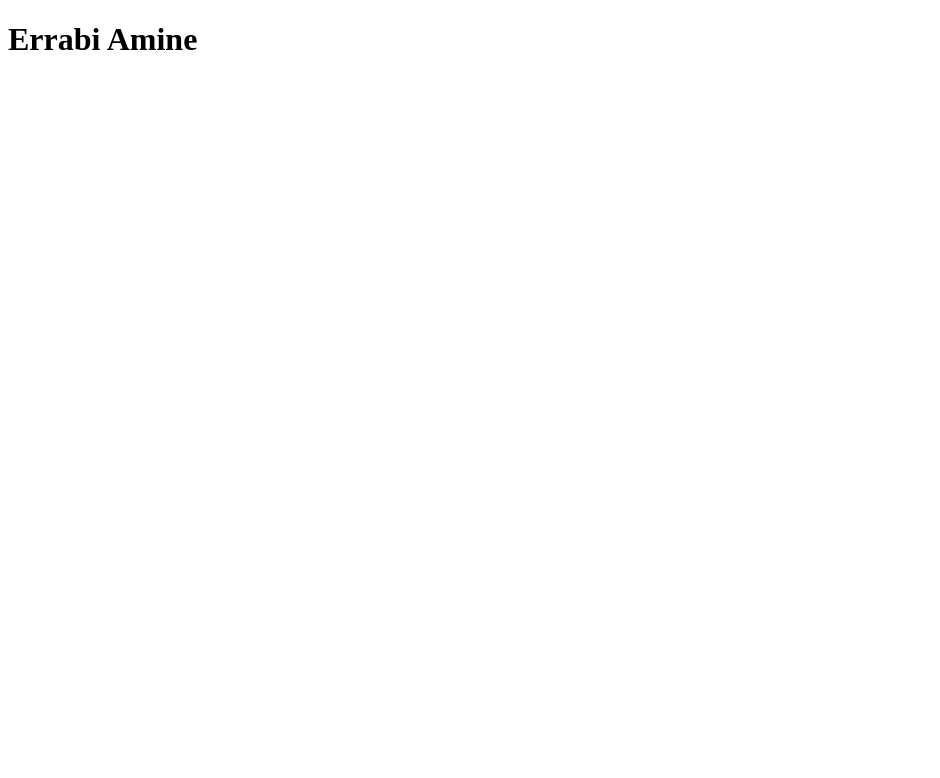
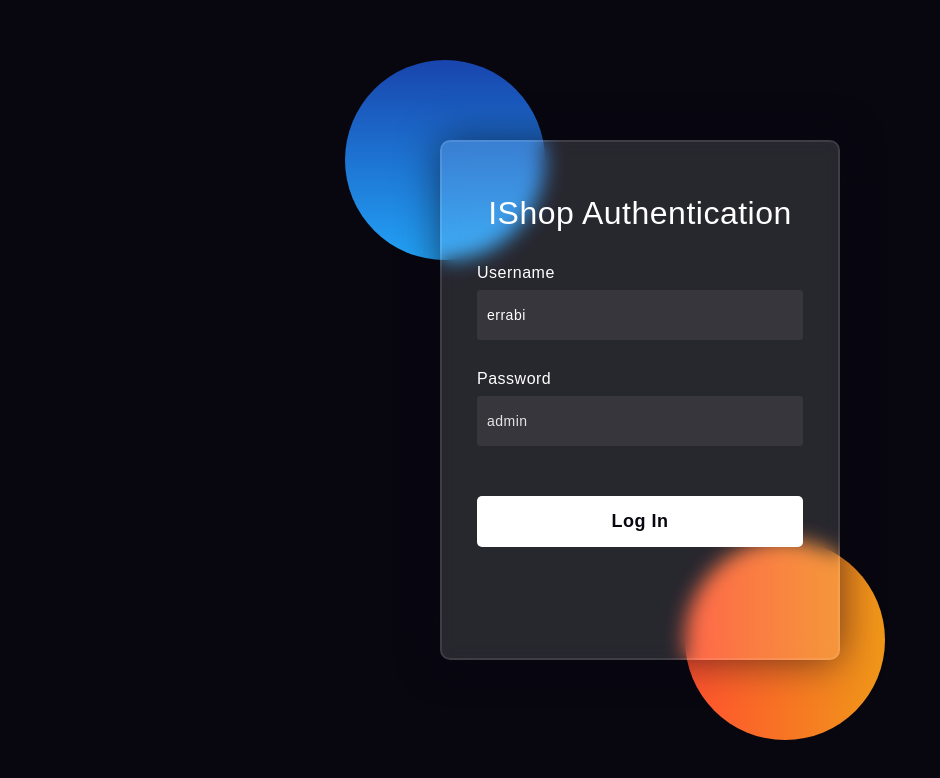
Before and after one commit to e2rabi/IShop-authorization-ui, a React (Vite) app: page / in a window 1280 px wide. Shown: the top 778 px of the page, without its empty margins (0-940 px from the left). Built offline with nearby package versions, Linux system fonts and the light colour scheme.

Commit message:
Add login componenet

```diff
--- a/src/components/App.js
+++ b/src/components/App.js
@@ -1,18 +1,11 @@
-import User from "./User"
+import Login from "./Login";
 
-/* const App = () => {
-    return React.createElement("div", {}, [
-        React.createElement("h2", { id: "title" }, "Login"),
-        React.createElement(User, { name: "ERRABI AMINE" }),
-        React.createElement(User),
-    ]);
-}; */
-const App = ()=>{
-    return (
-        <div>
-            <User name="Errabi Amine"/>
-        </div>
-    );
+const App = () => {
+  return (
+    <div>
+      <Login name="Errabi Amine" />
+    </div>
+  );
 };
 
 export default App;
--- /dev/null
+++ b/src/components/Login.js
@@ -0,0 +1,29 @@
+import "../../src/style.css";
+
+const Login = (props) => {
+  const user = {
+    "username":"errabi",
+    "password":"admin"
+  };
+  return (
+    <div>
+      <div className="background">
+        <div className="shape"></div>
+        <div className="shape"></div>
+      </div>
+      <form>
+        <h3>IShop Authentication</h3>
+
+        <label htmlFor="username">Username</label>
+        <input type="text" value={user.username} placeholder="Username" id="username" />
+
+        <label htmlFor="password">Password</label>
+        <input type="password" placeholder={user.password} id="password" />
+
+        <button>Log In</button>
+      </form>
+    </div>
+  );
+};
+
+export default Login;
--- a/src/components/User.js
+++ /dev/null
@@ -1,19 +0,0 @@
-//import React from "react";
-
-/* const User = (props) => {
-  return   React.createElement("div",{},[
-           React.createElement("h1",{},props.name),
-    ]);
-};
- */
-// using jsx
-
-const User = (props) =>{
-  return(
-    <div>
-      <h1>{props.name}</h1>
-    </div>
-  );
-};
-
-export default User;
--- a/src/components/index.js
+++ b/src/components/index.js
@@ -1,5 +1,5 @@
 import React from "react";
 import { render } from "react-dom";
-import App from "./App"
+import App from "./App";
 
-render(<App/>, document.getElementById("root"));
+render(<App />, document.getElementById("root"));
--- a/src/index.html
+++ b/src/index.html
@@ -4,7 +4,7 @@
     <meta charset="UTF-8">
     <meta http-equiv="X-UA-Compatible" content="IE=edge">
     <meta name="viewport" content="width=device-width, initial-scale=1.0">
-    <title>Ishop Admin</title>
+    <title>Ishop Authentication</title>
     <link ref="stylesheet" href="./style.css" >
 </head>
 <body>
--- a/src/style.css
+++ b/src/style.css
@@ -0,0 +1,123 @@
+
+  *,
+*:before,
+*:after{
+padding: 0;
+margin: 0;
+box-sizing: border-box;
+}
+body{
+background-color: #080710;
+}
+.background{
+width: 430px;
+height: 520px;
+position: absolute;
+transform: translate(-50%,-50%);
+left: 50%;
+top: 50%;
+}
+.background .shape{
+height: 200px;
+width: 200px;
+position: absolute;
+border-radius: 50%;
+}
+.shape:first-child{
+background: linear-gradient(
+    #1845ad,
+    #23a2f6
+);
+left: -80px;
+top: -80px;
+}
+.shape:last-child{
+background: linear-gradient(
+    to right,
+    #ff512f,
+    #f09819
+);
+right: -30px;
+bottom: -80px;
+}
+form{
+height: 520px;
+width: 400px;
+background-color: rgba(255,255,255,0.13);
+position: absolute;
+transform: translate(-50%,-50%);
+top: 50%;
+left: 50%;
+border-radius: 10px;
+backdrop-filter: blur(10px);
+border: 2px solid rgba(255,255,255,0.1);
+box-shadow: 0 0 40px rgba(8,7,16,0.6);
+padding: 50px 35px;
+}
+form *{
+font-family: 'Poppins',sans-serif;
+color: #ffffff;
+letter-spacing: 0.5px;
+outline: none;
+border: none;
+}
+form h3{
+font-size: 32px;
+font-weight: 500;
+line-height: 42px;
+text-align: center;
+}
+
+label{
+display: block;
+margin-top: 30px;
+font-size: 16px;
+font-weight: 500;
+}
+input{
+display: block;
+height: 50px;
+width: 100%;
+background-color: rgba(255,255,255,0.07);
+border-radius: 3px;
+padding: 0 10px;
+margin-top: 8px;
+font-size: 14px;
+font-weight: 300;
+}
+::placeholder{
+color: #e5e5e5;
+}
+button{
+margin-top: 50px;
+width: 100%;
+background-color: #ffffff;
+color: #080710;
+padding: 15px 0;
+font-size: 18px;
+font-weight: 600;
+border-radius: 5px;
+cursor: pointer;
+}
+.social{
+margin-top: 30px;
+display: flex;
+}
+.social div{
+background: red;
+width: 150px;
+border-radius: 3px;
+padding: 5px 10px 10px 5px;
+background-color: rgba(255,255,255,0.27);
+color: #eaf0fb;
+text-align: center;
+}
+.social div:hover{
+background-color: rgba(255,255,255,0.47);
+}
+.social .fb{
+margin-left: 25px;
+}
+.social i{
+margin-right: 4px;
+}
```
